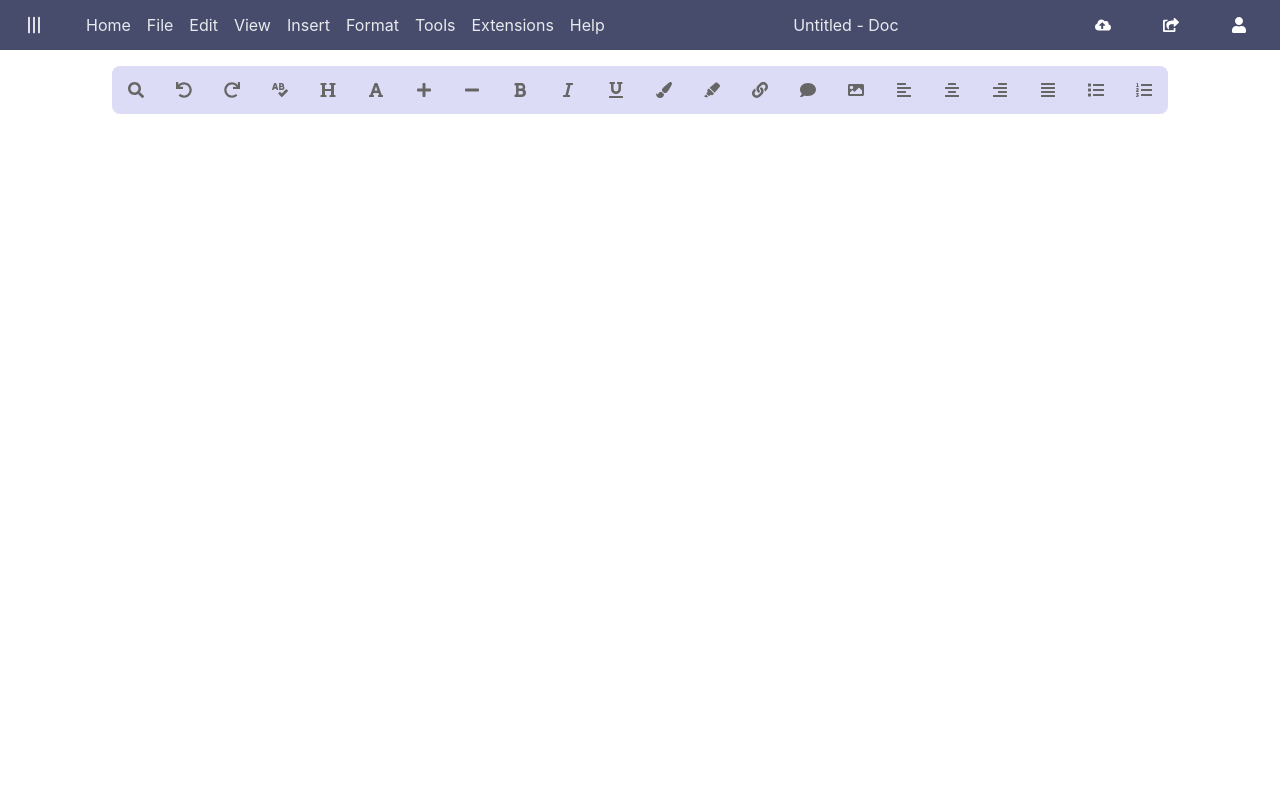
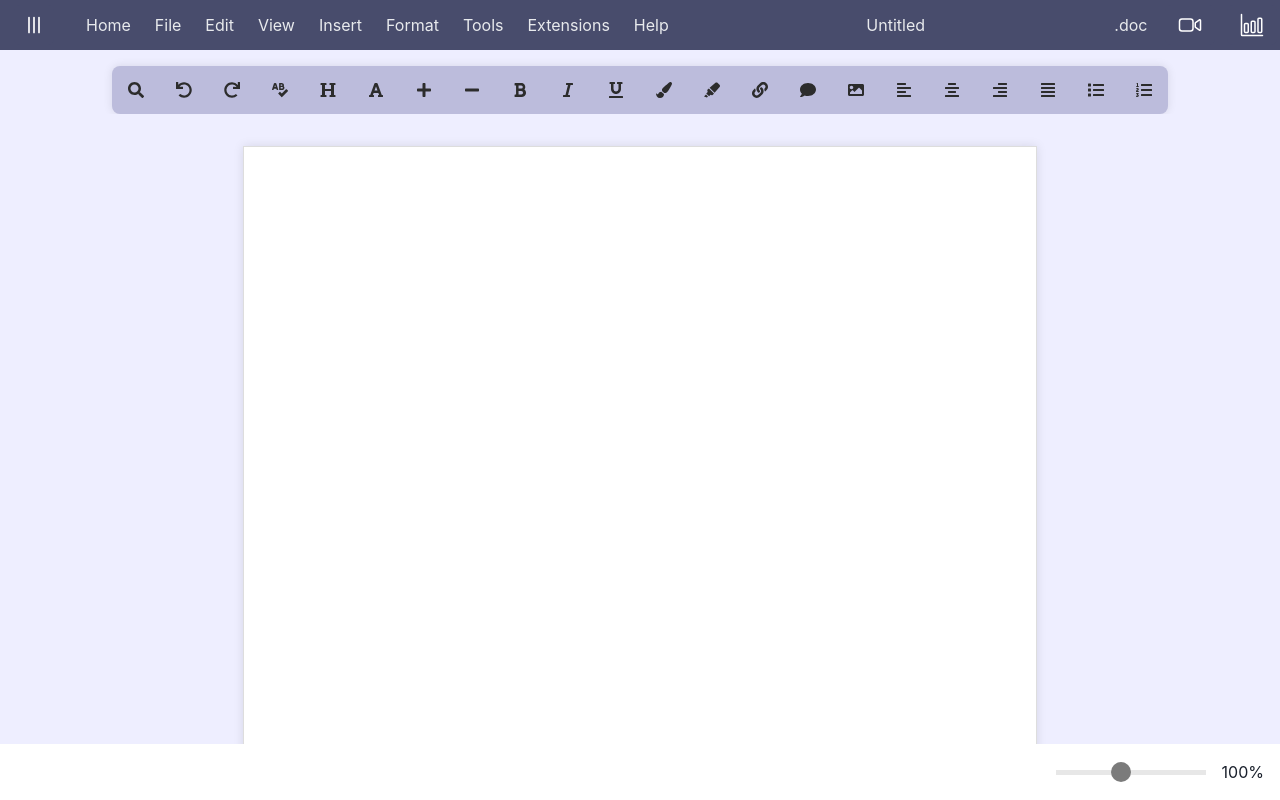
Before and after one commit to AG-2003/Group-Project, a React (Create React App) app in the folder frontend/: page /Doc in a window 1280 px wide. Built offline with nearby package versions, Linux system fonts and the light colour scheme; a web font is replaced by a local one.

Commit message:
Text area improved and footer added

```diff
--- a/frontend/src/components/Doc_/Document.scss
+++ b/frontend/src/components/Doc_/Document.scss
@@ -1,16 +1,46 @@
+.document .editable-area:focus {
+  outline: none; // Remove the default focus outline
+  }
+
 .document {
-  flex-grow: 1;
-  padding: 1rem;
-  overflow: auto;
+  display: flex;
+  justify-content: center;
+  align-items: flex-start; // Align to the top
+  padding: 1rem 0; // Padding at the top and bottom only
+  margin-top: -1rem; // Adjust for the top padding of the navbar and toolbar if needed
+  height: calc(100vh - 2rem);
+  background-color: #eeeeff;
+  overflow: auto; // Use main scroll instead of internal scroll
 
   .editable-area {
-    width: 100%;
-    height: 100%;
-    border: none;
-    outline: none;
-    resize: none;
-    padding: 1rem;
-    font-size: 16px;
-    line-height: 1.5;
+    width: 210mm; // Width of A4 paper
+    min-height: 297mm; // Minimum height of A4 paper
+    margin: 1rem 0; // Margin top and bottom for aesthetics
+    padding: 3rem; // Padding inside the editable area
+    border: 1px solid #ddd; // Border to visualize the A4 paper edges
+    background-color: #fff; // White background for the editable area
+    box-shadow: 0 0 10px rgba(0, 0, 0, 0.1); // Shadow to lift the paper off the page
+    overflow: hidden; // Hide overflow
+    resize: none; // Disable resizing of the textarea
   }
+    // &:focus {
+    //   outline: none;
+    //   border: 1px solid transparent;
+
+    //   // Webkit-specific removal of highlight border
+    //   &:focus {
+    //     outline: none;
+    //     border: 1px solid transparent;
+    //     box-shadow: none; // Remove if you don't want any focus indication
+
+    //     // Webkit and Mozilla browsers
+    //     &::-moz-focus-inner {
+    //       border: 0;
+    //     }
+
+    //     &:-webkit-focus-ring-color {
+    //       outline: none;
+    //     }
+    //   }
+    // }
 }
--- /dev/null
+++ b/frontend/src/components/Doc_/Footer.scss
@@ -0,0 +1,45 @@
+.footer {
+  display: flex;
+  justify-content: flex-end;
+  align-items: center;
+  padding: 1rem;
+  // Add any additional styling here
+
+  .zoom-slider {
+    -webkit-appearance: none; // Removes default webkit styles
+    appearance: none;
+    width: 150px; // Adjust the width as needed
+    height: 5px; // Adjust the height of the slider track
+    background: #ddd; // Slider track color
+    outline: none;
+    opacity: 0.7; // Slider opacity
+    -webkit-transition: .2s; // Transition for smoothness
+    transition: opacity .2s;
+
+    &:hover {
+      opacity: 1; // Full opacity on hover
+    }
+
+    &::-webkit-slider-thumb {
+      -webkit-appearance: none; // Required for custom thumb style
+      appearance: none;
+      width: 20px; // Thumb width
+      height: 20px; // Thumb height
+      background: #444; // Thumb color
+      cursor: pointer;
+      border-radius: 50%; // Round thumb
+    }
+
+    &::-moz-range-thumb {
+      width: 20px; // Thumb width
+      height: 20px; // Thumb height
+      background: #444; // Thumb color
+      cursor: pointer;
+      border-radius: 50%; // Round thumb
+    }
+  }
+
+  .zoom-percentage {
+    margin-left: 1rem; // Spacing between slider and label
+  }
+}
--- /dev/null
+++ b/frontend/src/components/Doc_/Footer.tsx
@@ -0,0 +1,32 @@
+import React, { useState } from "react";
+import "./Footer.scss";
+
+interface FooterProps {
+  onZoomChange: (zoomLevel: number) => void;
+}
+
+const Footer: React.FC<FooterProps> = ({ onZoomChange }) => {
+  const [zoomLevel, setZoomLevel] = useState(100);
+
+  const handleZoomChange = (event: React.ChangeEvent<HTMLInputElement>) => {
+    const newZoomLevel = parseInt(event.target.value, 10);
+    setZoomLevel(newZoomLevel);
+    onZoomChange(newZoomLevel);
+  };
+
+  return (
+    <div className="footer">
+      <input
+        type="range"
+        className="zoom-slider"
+        min="25"
+        max="200"
+        value={zoomLevel}
+        onChange={handleZoomChange}
+      />
+      <div className="zoom-percentage">{zoomLevel}%</div>
+    </div>
+  );
+};
+
+export default Footer;
--- a/frontend/src/components/Doc_/NavBar.scss
+++ b/frontend/src/components/Doc_/NavBar.scss
@@ -1,69 +1,79 @@
 .navbar {
   width: 100%;
   display: flex;
-  justify-content: space-between; // This spreads out the items
   align-items: center;
-  background-color: #484c6c; // Dark background color
-  color: #e8eaed; // Light text color
+  background-color: #484c6c;
+  color: #e8eaed;
   padding: 5px;
-
-  .sidebar-icon,
-  .action-icon {
-    margin-right: 1rem;
-    cursor: pointer;
-  }
 
     .menu-icon-button {
       background: inherit;
-      font-size: 20px; // This sets the size of the icon inside the button
+      font-size: 20px;
       color: white;
       margin-left: 9px;
     }
 
   .nav-items {
-    display: flex; // Aligns nav-items in a row
+    display: flex;
     margin-left: 2rem;
 
     .nav-item {
-      margin-right: 1rem;
+      margin-right: 1.5rem;
       cursor: pointer;
 
       &:hover {
-        text-decoration: underline;
+        color: #dcdcf6;
       }
     }
   }
 
-  .title-area {
-    flex-grow: 1; // Allows the title area to take up available space
-    display: flex;
-    justify-content: center; // Centers the title
-  }
+    .title-area {
+      flex-grow: 1;
+      margin-left: 10rem;
+      display: flex;
+      align-items: center;
+      padding: 0.35rem;
+      border-radius: 10px;
+
+      &:hover{
+        background-color: #00000044;
+      }
+
+      .title-input {
+        background-color: transparent;
+        border: none;
+        color: inherit;
+        font-size: inherit;
+        font-family: inherit;
+        margin-left: 0.5rem;
+
+        &:focus {
+          outline: none;
+        }
+      }
+    }
 
     // NavBar.scss
     .action-buttons {
+      margin-right: 1rem;
       display: flex;
       align-items: center;
       background-color: inherit;
-      // Add any additional styles for the container of the action buttons
 
       .action-icon {
-        margin-left: 12px; // Spacing between action buttons
-        color: white; // Icon color
+        margin-left: 12px;
+        color: white;
         background-color: inherit;
 
-        // You can add specific styles for each button if needed, using their additional class names
-        &.upload {
-          // Styles specific to the upload button
-        }
+        &.call,&.analytics,&.share{
+          font-size: 24px;
+          background-color: inherit;
+          width: 50px;
 
-        &.share {
-          // Styles specific to the share button
-        }
-
-        &.user {
-          // Styles specific to the user button
+            &:hover {
+              background-color: #00000050;
+            }
+          }
         }
       }
     }
-}
--- a/frontend/src/components/Doc_/NavBar.tsx
+++ b/frontend/src/components/Doc_/NavBar.tsx
@@ -1,10 +1,18 @@
-import { IconButton, Flex, Button, useDisclosure } from "@chakra-ui/react";
+import {
+  IconButton,
+  Flex,
+  Button,
+  useDisclosure,
+  Tooltip,
+} from "@chakra-ui/react";
 import { HamburgerIcon } from "@chakra-ui/icons";
-import { FaCloudUploadAlt, FaShareSquare, FaUser } from "react-icons/fa"; // Import FontAwesome icons
+import {
+  IoVideocamOutline,
+  IoBarChartOutline,
+  IoShareOutline,
+} from "react-icons/io5";
 import "./NavBar.scss";
-
-// import { Link } from "react-router-dom";
-// import { useState } from "react";
+import { useState } from "react";
 
 interface Props {
   isSidebarOpen: boolean;
@@ -12,10 +20,19 @@ interface Props {
 }
 
 const NavBar = ({ onToggle, isSidebarOpen }: Props) => {
+  const [title, setTitle] = useState("Untitled");
   const { isOpen, onOpen, onClose } = useDisclosure();
   const iconStyle = {
     transform: isSidebarOpen ? "rotate(90deg)" : "rotate(0deg)",
     transition: "transform 0.3s ease",
+  };
+  const handleTitleChange = (e: React.ChangeEvent<HTMLInputElement>) => {
+    setTitle(e.target.value);
+  };
+  const handleBlur = () => {
+    if (title.trim() === "") {
+      setTitle("Untitled");
+    }
   };
 
   return (
@@ -38,26 +55,67 @@ const NavBar = ({ onToggle, isSidebarOpen }: Props) => {
         <div className="nav-item">Extensions</div>
         <div className="nav-item">Help</div>
       </div>
-      <div className="title-area">Untitled - Doc</div>
+      {/* <div className="title-area">
+        <input
+          className="title-input"
+          value={title}
+          onChange={handleTitleChange}
+          onBlur={handleBlur}
+          placeholder="Untitled"
+          aria-label="Document Title"
+        />
+      </div> */}
+      <div className="title-area">
+        <input
+          className="title-input"
+          value={title}
+          onChange={handleTitleChange}
+          onBlur={handleBlur}
+          placeholder="Untitled"
+          aria-label="Document Title"
+        />
+        <span className="doc-extension">.doc</span>
+      </div>
       <div className="action-buttons">
+        <Tooltip
+          label="Video Call"
+          className="tooltip-label"
+          placement="top"
+          hasArrow
+        >
           <IconButton
-          className="action-icon upload"
-          aria-label="Upload"
-          icon={<FaCloudUploadAlt />}
+            className="action-icon call"
+            aria-label="Video Call"
+            icon={<IoVideocamOutline />}
             onClick={onOpen}
           />
+        </Tooltip>
+        <Tooltip
+          label="Get Analytics"
+          className="tooltip-label"
+          placement="top"
+          hasArrow
+        >
+          <IconButton
+            className="action-icon analytics"
+            aria-label="Analyse"
+            icon={<IoBarChartOutline />}
+            onClick={onOpen}
+          />
+        </Tooltip>
+        <Tooltip
+          label="Share"
+          className="tooltip-label"
+          placement="top"
+          hasArrow
+        >
           <IconButton
             className="action-icon share"
-          aria-label="Share"
-          icon={<FaShareSquare />}
+            aria-label="share"
+            icon={<IoShareOutline />}
             onClick={onOpen}
           />
-        <IconButton
-          className="action-icon user"
-          aria-label="User"
-          icon={<FaUser />}
-          onClick={onOpen}
-        />
+        </Tooltip>
       </div>
     </div>
   );
--- a/frontend/src/components/Doc_/Toolbar.scss
+++ b/frontend/src/components/Doc_/Toolbar.scss
@@ -4,18 +4,20 @@
   justify-content: center; // Center children horizontally
   align-items: center; // Center children vertically
   padding: 1rem;
+  background-color: #eeeeff;
 }
 
 .toolbar {
   padding: 0.25rem; // Reduced padding for less space around buttons.
-  background-color: #dcdcf6; // A muted color similar to the second image.
+  background-color: #bcbcdc; // A muted color similar to the second image.
   border-radius: 8px; // Less rounded corners compared to the first image.
   display: flex; // Ensure the buttons are flexibly placed.
+  box-shadow: 0 0 10px rgba(0.1, 0.1, 0.1, 0.1); // Shadow to lift the paper off the page
   // gap: 4px; // Adds a gap between buttons.
 
   .tool {
     background-color: transparent; // No background color for a flat look.
-    color: #666; // Muted icon color.
+    color: #2c2c2c; // Muted icon color.
     border: none; // Remove borders if any.
 
     &:hover {
--- /dev/null
+++ b/frontend/src/pages/Doc.scss
@@ -0,0 +1,6 @@
+.doc-container {
+  display: flex;
+  flex-direction: column;
+  height: 100vh;
+  overflow: hidden; // Hide overflow to enable main scroll
+}
--- a/frontend/src/pages/Doc.tsx
+++ b/frontend/src/pages/Doc.tsx
@@ -2,32 +2,26 @@ import React, { useState } from "react";
 import NavBar from "../components/Doc_/NavBar";
 import ToolBar from "../components/Doc_/ToolBar";
 import Document from "../components/Doc_/Document";
-// import "./Doc.scss";
+import Footer from "../components/Doc_/Footer";
+import "./Doc.scss"; // Make sure you import Doc.scss here
 
 const Doc: React.FC = () => {
   const [isSidebarOpen, setIsSidebarOpen] = useState(true);
 
-  //  const [currentComponent, setCurrentComponent] = useState("Profile");
+  const toggleSidebar = () => setIsSidebarOpen(!isSidebarOpen);
 
-  //  const handleButtonClick = (component: string) => {
-  //    setCurrentComponent(component);
-  //  };
+  const handleZoomChange = (newZoomLevel: number) => {
+    // Logic to update document size
+    // For example:
+    // documentContainer.style.transform = `scale(${newZoomLevel / 100})`;
+  };
 
-  // Variants for Framer Motion animation
-  //  const sidebarVariants = {
-  //    open: { width: "200px" },
-  //    closed: { width: "0px" },
-  //  };
-
-  // Function to toggle the sidebar
-  const toggleSidebar = () => setIsSidebarOpen(!isSidebarOpen);
   return (
-    <div className="document-editor">
+    <div className="doc-container">
       <NavBar onToggle={toggleSidebar} isSidebarOpen={isSidebarOpen} />
       <ToolBar />
-      <div className="editor-content">
-        <Document />
-      </div>
+      <Document />
+      <Footer onZoomChange={handleZoomChange} />
     </div>
   );
 };
```
Lines whose indentation alone changed are shown as unchanged.
